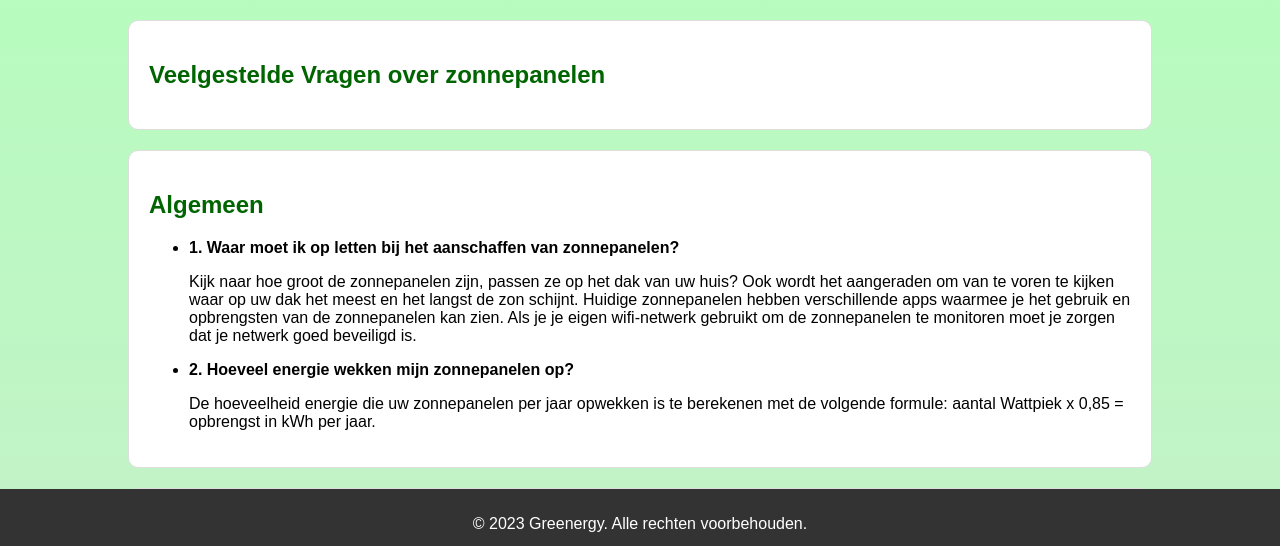
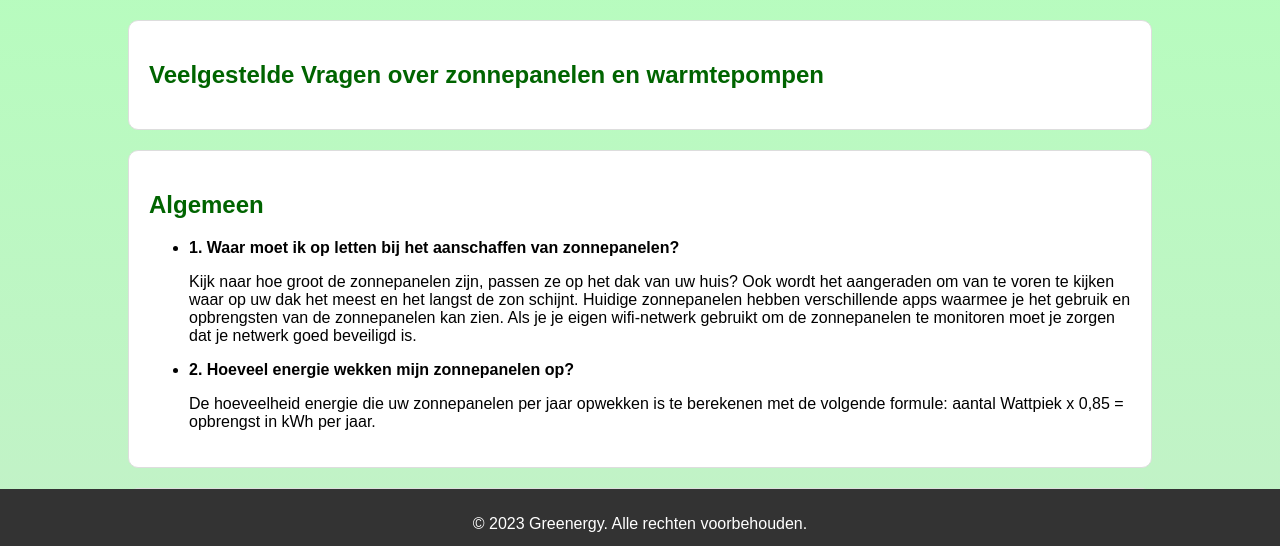
Before and after one commit to theideveld/greenergy, a plain HTML site: page faq.html in a window 1280 px wide. Shown: the part 172-718 px from the top of the page. Drawn offline with Linux system fonts and the light colour scheme.

Commit message:
Update faq.html

```diff
--- a/faq.html
+++ b/faq.html
@@ -35,7 +35,7 @@
     </header>
 <div class="container main-content">
     <section>
-        <h1>Veelgestelde Vragen over zonnepanelen</h1>
+        <h1>Veelgestelde Vragen over zonnepanelen en warmtepompen</h1>
     </section>
 
     <section>
```
